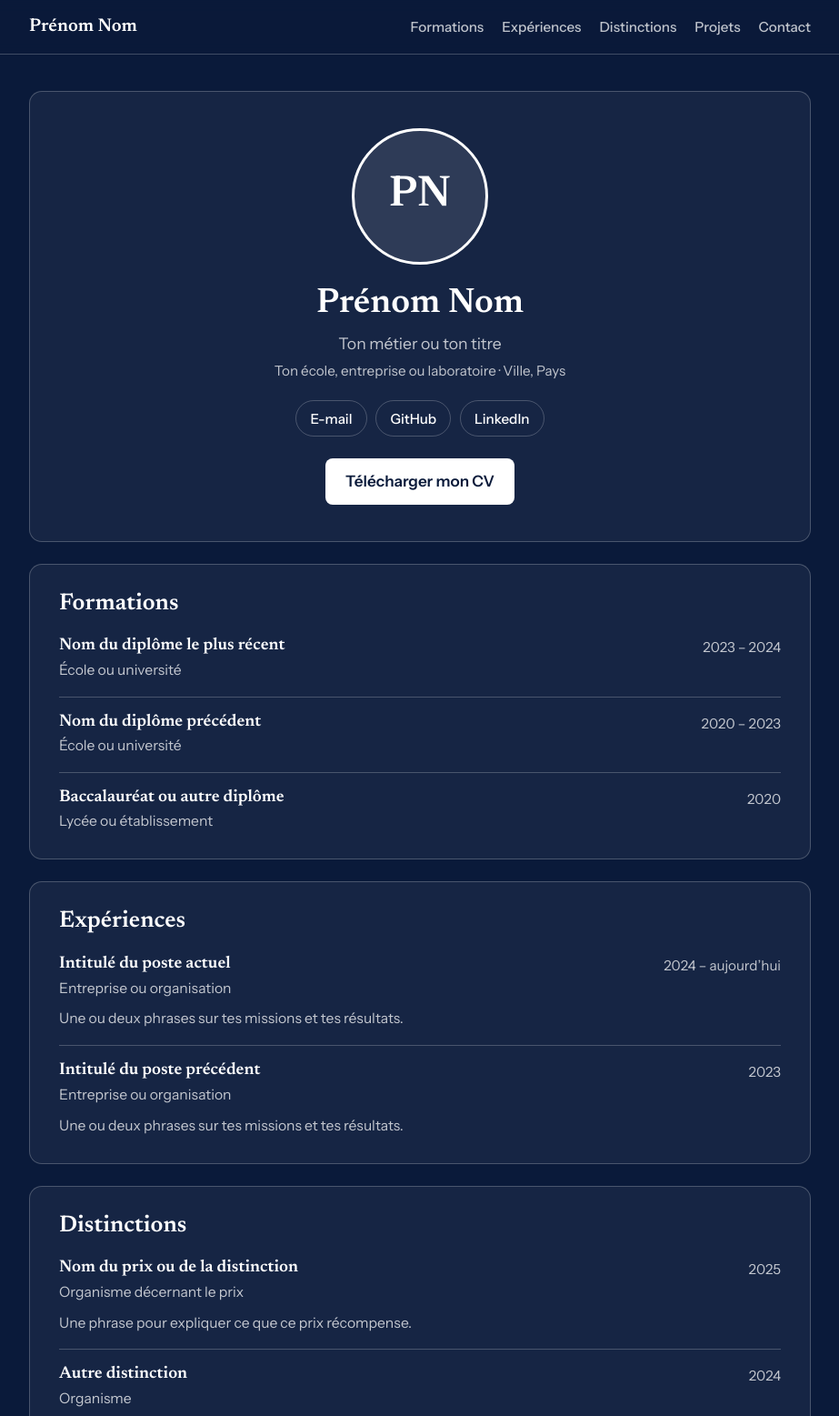
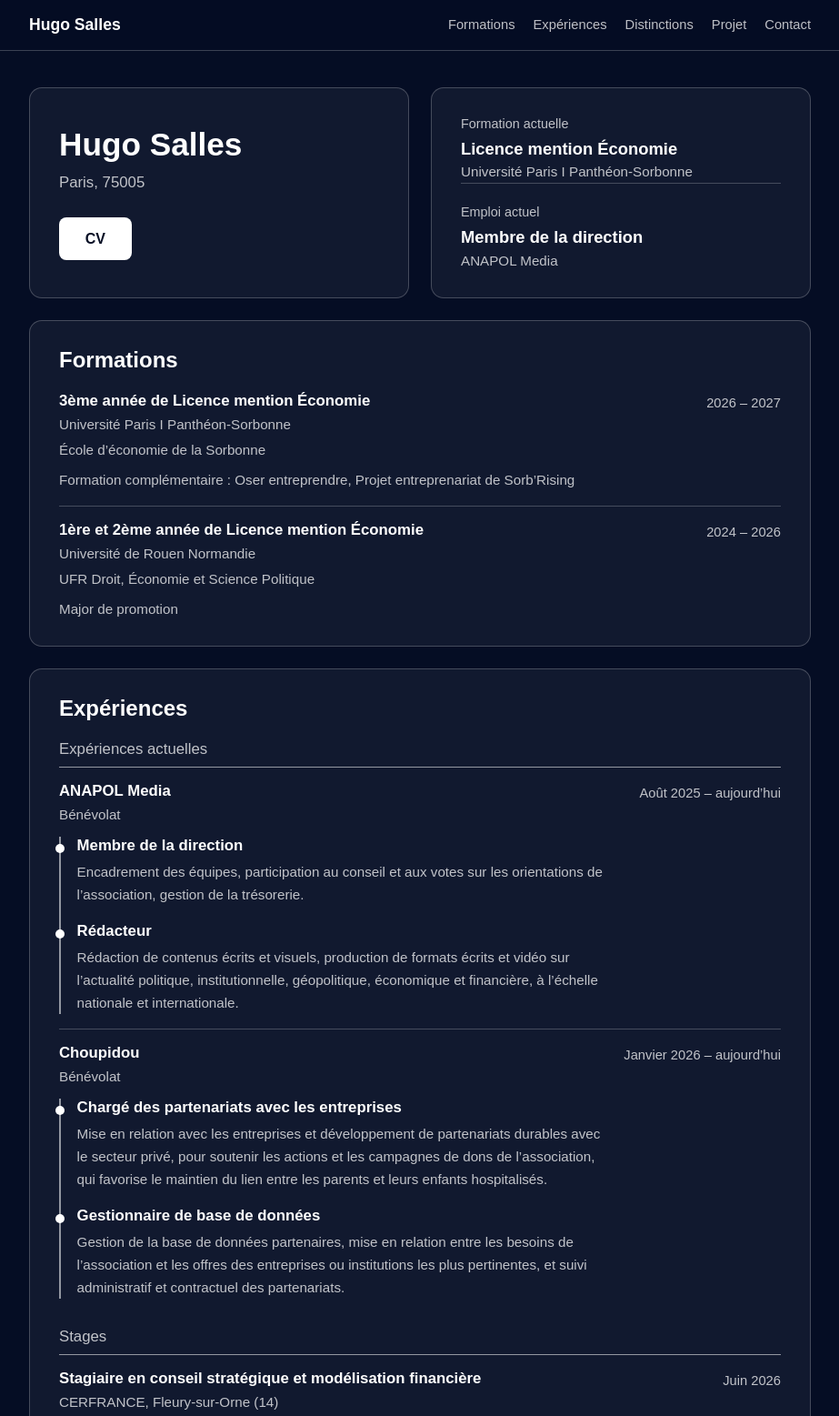
Before and after one commit to hugoadls/hugosalles.github.io, a plain HTML site: page index.html in a window 1280 px wide. Shown: the top 1557 px of the page at 91% size, without its empty margins (178-1101 px from the left). Drawn offline with Linux system fonts and the light colour scheme; a web font is replaced by a local one.

Commit message:
Update portfolio details for Hugo Salles

```diff
--- a/index.html
+++ b/index.html
@@ -3,98 +3,128 @@
 <head>
   <meta charset="utf-8">
   <meta name="viewport" content="width=device-width, initial-scale=1">
-  <title>Prénom Nom – Portfolio</title>
-  <meta name="description" content="Portfolio de Prénom Nom : formations, expériences, distinctions, projets et contact.">
-  <meta property="og:title" content="Prénom Nom – Portfolio">
+  <title>Hugo Salles – Portfolio</title>
+  <meta name="description" content="Portfolio de Hugo Salles : formations, expériences, distinctions, projets et contact.">
+  <meta property="og:title" content="Hugo Salles – Portfolio">
   <meta property="og:type" content="website">
 
-  <link rel="preconnect" href="https://fonts.googleapis.com">
-  <link rel="preconnect" href="https://fonts.gstatic.com" crossorigin>
-  <link href="https://fonts.googleapis.com/css2?family=Newsreader:opsz,wght@6..72,500;6..72,600&family=Instrument+Sans:wght@400;500;600&display=swap" rel="stylesheet">
+  <style>
+    /* ===== POLICE MARIANNE (police de l'État français, via le Système de Design de l'État) ===== */
+    @font-face {
+      font-family: "Marianne";
+      src: url("https://cdn.jsdelivr.net/npm/@gouvfr/dsfr@1.12.1/dist/fonts/Marianne-Regular.woff2") format("woff2");
+      font-weight: 400; font-style: normal; font-display: swap;
+    }
+    @font-face {
+      font-family: "Marianne";
+      src: url("https://cdn.jsdelivr.net/npm/@gouvfr/dsfr@1.12.1/dist/fonts/Marianne-Medium.woff2") format("woff2");
+      font-weight: 500; font-style: normal; font-display: swap;
+    }
+    @font-face {
+      font-family: "Marianne";
+      src: url("https://cdn.jsdelivr.net/npm/@gouvfr/dsfr@1.12.1/dist/fonts/Marianne-Bold.woff2") format("woff2");
+      font-weight: 700; font-style: normal; font-display: swap;
+    }
 
-  <style>
     /* ===== COULEURS ET POLICES : modifie ici ===== */
     :root {
-      --bg: #0a1a3a;                       /* fond bleu marine */
+      --bg: #050d24;                       /* fond bleu marine foncé */
       --block: rgba(255,255,255,.05);      /* fond des blocs */
       --line: rgba(255,255,255,.22);       /* bordures */
+      --line-strong: rgba(255,255,255,.55);/* trait vertical des postes */
       --text: #ffffff;                     /* texte */
       --muted: rgba(255,255,255,.74);      /* texte secondaire */
-      --serif: "Newsreader", Georgia, "Times New Roman", serif;
-      --sans: "Instrument Sans", system-ui, -apple-system, "Segoe UI", sans-serif;
+      --font: "Marianne", Arial, Helvetica, sans-serif;
     }
 
     * { box-sizing: border-box; }
     html { scroll-behavior: smooth; scroll-padding-top: 5rem; }
     body {
       margin: 0; background: var(--bg); color: var(--text);
-      font-family: var(--sans); font-size: 1.0625rem; line-height: 1.65;
+      font-family: var(--font); font-size: 1rem; line-height: 1.65;
       -webkit-font-smoothing: antialiased;
     }
     a { color: var(--text); text-underline-offset: 3px; }
     a:hover { text-decoration-thickness: 2px; }
     :focus-visible { outline: 3px solid #fff; outline-offset: 3px; border-radius: 4px; }
-    h1, h2, h3 { font-family: var(--serif); font-weight: 600; line-height: 1.2; margin: 0; }
+    h1, h2, h3 { font-family: var(--font); font-weight: 700; line-height: 1.25; margin: 0; }
     p { margin: 0 0 1rem; }
     ul { margin: 0; padding: 0; list-style: none; }
 
     /* ===== Navigation ===== */
     .topbar {
       position: sticky; top: 0; z-index: 10;
-      background: rgba(10,26,58,.9); backdrop-filter: blur(8px);
+      background: rgba(5,13,36,.9); backdrop-filter: blur(8px);
       border-bottom: 1px solid var(--line);
     }
     .topbar-inner {
       max-width: 900px; margin: 0 auto; padding: .8rem 1.25rem;
       display: flex; align-items: center; justify-content: space-between; gap: 1rem; flex-wrap: wrap;
     }
-    .brand { font-family: var(--serif); font-size: 1.25rem; font-weight: 600; text-decoration: none; }
+    .brand { font-size: 1.1rem; font-weight: 700; text-decoration: none; }
     .nav { display: flex; gap: 1.25rem; flex-wrap: wrap; }
-    .nav a { color: var(--muted); text-decoration: none; font-size: .95rem; font-weight: 500; }
+    .nav a { color: var(--muted); text-decoration: none; font-size: .92rem; font-weight: 500; }
     .nav a:hover { color: var(--text); }
 
     /* ===== Mise en page ===== */
     .page { max-width: 900px; margin: 0 auto; padding: 2.5rem 1.25rem 3rem; display: grid; gap: 1.5rem; }
     .block { background: var(--block); border: 1px solid var(--line); border-radius: 14px; padding: 1.75rem 2rem; }
-    .block > h2 { font-size: 1.6rem; margin-bottom: 1.25rem; }
+    .block > h2 { font-size: 1.5rem; margin-bottom: 1.25rem; }
 
-    /* ===== Profil ===== */
-    .profile { text-align: center; padding: 2.5rem 2rem; }
-    .avatar {
-      width: 150px; height: 150px; border-radius: 50%; object-fit: cover; margin: 0 auto 1.25rem;
-      display: grid; place-items: center; border: 3px solid #fff;
-      font-family: var(--serif); font-size: 3rem; font-weight: 600; background: rgba(255,255,255,.1);
-    }
-    .profile h1 { font-size: 2.4rem; }
-    .role { color: var(--muted); margin: .4rem 0 .2rem; font-size: 1.1rem; }
-    .place { color: var(--muted); font-size: .95rem; margin-bottom: 1.25rem; }
-    .links { display: flex; flex-wrap: wrap; gap: .6rem; justify-content: center; }
-    .chip {
-      padding: .4rem .95rem; border: 1px solid var(--line); border-radius: 999px;
-      text-decoration: none; font-size: .95rem; font-weight: 500;
-    }
-    .chip:hover { background: #fff; color: var(--bg); }
+    /* ===== Deux cases du haut ===== */
+    .top { display: grid; grid-template-columns: 1fr 1fr; gap: 1.5rem; }
+    .id-card { display: flex; flex-direction: column; justify-content: center; align-items: flex-start; }
+    .id-card h1 { font-size: 2.2rem; }
+    .city { color: var(--muted); margin: .4rem 0 0; font-size: 1.05rem; }
     .btn {
-      display: inline-block; margin-top: 1.5rem; padding: .7rem 1.4rem; border-radius: 8px;
-      background: #fff; color: var(--bg); font-weight: 600; text-decoration: none;
+      display: inline-block; margin-top: 1.5rem; padding: .65rem 1.8rem; border-radius: 8px;
+      background: #fff; color: var(--bg); font-weight: 700; text-decoration: none;
     }
     .btn:hover { background: rgba(255,255,255,.85); }
 
-    /* ===== Listes (formations, expériences, distinctions) ===== */
+    .now-card { display: grid; gap: 1.25rem; align-content: center; }
+    .now-label { color: var(--muted); font-size: .9rem; margin: 0 0 .2rem; }
+    .now-card h2 { font-size: 1.15rem; }
+    .now-card .sub { color: var(--muted); margin: .1rem 0 0; font-size: .95rem; }
+    .now-card li + li { border-top: 1px solid var(--line); padding-top: 1.25rem; }
+
+    /* ===== Listes (formations, expériences, distinctions, projets) ===== */
     .entry { display: flex; justify-content: space-between; gap: 1.5rem; padding: 1rem 0; border-top: 1px solid var(--line); }
     .entry:first-of-type { border-top: 0; padding-top: 0; }
     .entry:last-child { padding-bottom: 0; }
-    .entry h3 { font-size: 1.15rem; }
-    .entry .sub { color: var(--muted); margin: .15rem 0 0; font-size: .98rem; }
-    .entry .desc { color: var(--muted); margin: .5rem 0 0; font-size: .98rem; }
-    .years { color: var(--muted); font-size: .95rem; text-align: right; white-space: nowrap; }
-    .entry a.more { display: inline-block; margin-top: .4rem; font-size: .95rem; font-weight: 500; }
+    .entry h3 { font-size: 1.05rem; }
+    .entry .sub { color: var(--muted); margin: .15rem 0 0; font-size: .95rem; }
+    .entry .desc { color: var(--muted); margin: .5rem 0 0; font-size: .95rem; }
+    .years { color: var(--muted); font-size: .92rem; text-align: right; white-space: nowrap; }
+    .entry a.more { display: inline-block; margin-top: .4rem; font-size: .92rem; font-weight: 500; }
 
-    @media (max-width: 600px) {
+    /* Sous-titres à l'intérieur d'un bloc (Expériences actuelles / Stages) */
+    .group-title { font-size: 1.05rem; color: var(--muted); font-weight: 500; margin: 0 0 1rem; padding-bottom: .5rem; border-bottom: 1px solid var(--line-strong); }
+    .group + .group { margin-top: 2rem; }
+
+    /* Plusieurs postes dans la même organisation : trait vertical entre les deux */
+    .roles { margin-top: .75rem; border-left: 2px solid var(--line-strong); padding-left: 1.1rem; }
+    .roles > li { position: relative; }
+    .roles > li + li { margin-top: 1.1rem; }
+    .roles > li::before {
+      content: ""; position: absolute; left: calc(-1.1rem - 6px); top: .5rem;
+      width: 10px; height: 10px; border-radius: 50%; background: #fff;
+    }
+    .roles .desc { margin-top: .3rem; }
+
+    .links { display: flex; flex-wrap: wrap; gap: .6rem; }
+    .chip {
+      padding: .4rem .95rem; border: 1px solid var(--line); border-radius: 999px;
+      text-decoration: none; font-size: .92rem; font-weight: 500;
+    }
+    .chip:hover { background: #fff; color: var(--bg); }
+
+    @media (max-width: 700px) {
+      .top { grid-template-columns: 1fr; }
       .block { padding: 1.4rem 1.25rem; }
       .entry { flex-direction: column; gap: .25rem; }
       .years { text-align: left; }
-      .profile h1 { font-size: 2rem; }
+      .id-card h1 { font-size: 1.9rem; }
       .brand { display: none; }
     }
     @media (prefers-reduced-motion: reduce) { html { scroll-behavior: auto; } }
@@ -107,12 +137,12 @@
   <!-- ===== NAVIGATION ===== -->
   <header class="topbar">
     <div class="topbar-inner">
-      <a class="brand" href="#">Prénom Nom</a>
+      <a class="brand" href="#">Hugo Salles</a>
       <nav class="nav" aria-label="Navigation principale">
         <a href="#formations">Formations</a>
         <a href="#experiences">Expériences</a>
         <a href="#distinctions">Distinctions</a>
-        <a href="#projets">Projets</a>
+        <a href="#projets">Projet</a>
         <a href="#contact">Contact</a>
       </nav>
     </div>
@@ -120,22 +150,32 @@
 
   <main class="page">
 
-    <!-- ===== PROFIL ===== -->
-    <section class="block profile">
-      <!-- Pour ta photo : remplace le <div> par
-           <img class="avatar" src="photo.jpg" alt="Portrait de Prénom Nom"> -->
-      <div class="avatar" aria-hidden="true">PN</div>
-      <h1>Prénom Nom</h1>
-      <p class="role">Ton métier ou ton titre</p>
-      <p class="place">Ton école, entreprise ou laboratoire · Ville, Pays</p>
-      <div class="links">
-        <a class="chip" href="mailto:ton.email@exemple.fr">E-mail</a>
-        <a class="chip" href="https://github.com/ton-pseudo" target="_blank" rel="noopener">GitHub</a>
-        <a class="chip" href="https://www.linkedin.com/in/ton-profil" target="_blank" rel="noopener">LinkedIn</a>
+    <!-- ===== DEUX CASES DU HAUT ===== -->
+    <div class="top">
+      <!-- Case de gauche : identité -->
+      <section class="block id-card">
+        <h1>Hugo Salles</h1>
+        <p class="city">Paris, 75005</p>
+        <!-- Le CV (cv.pdf) doit rester à côté de ce fichier -->
+        <a class="btn" href="cv.pdf" download>CV</a>
+      </section>
+
+      <!-- Case de droite : situation actuelle -->
+      <section class="block now-card">
+        <ul>
+          <li>
+            <p class="now-label">Formation actuelle</p>
+            <h2>Licence mention Économie</h2>
+            <p class="sub">Université Paris I Panthéon-Sorbonne</p>
+          </li>
+          <li>
+            <p class="now-label">Emploi actuel</p>
+            <h2>Membre de la direction</h2>
+            <p class="sub">ANAPOL Media</p>
+          </li>
+        </ul>
+      </section>
     </div>
-      <!-- Place ton CV (PDF) à côté de ce fichier sous le nom cv.pdf -->
-      <a class="btn" href="cv.pdf" download>Télécharger mon CV</a>
-    </section>
 
     <!-- ===== FORMATIONS ===== -->
     <section class="block" id="formations">
@@ -143,24 +183,21 @@
       <ul>
         <li class="entry">
           <div>
-            <h3>Nom du diplôme le plus récent</h3>
-            <p class="sub">École ou université</p>
+            <h3>3ème année de Licence mention Économie</h3>
+            <p class="sub">Université Paris I Panthéon-Sorbonne</p>
+            <p class="sub">École d’économie de la Sorbonne</p>
+            <p class="desc">Formation complémentaire : Oser entreprendre, Projet entreprenariat de Sorb’Rising</p>
           </div>
-          <div class="years">2023 – 2024</div>
+          <div class="years">2026 – 2027</div>
         </li>
         <li class="entry">
           <div>
-            <h3>Nom du diplôme précédent</h3>
-            <p class="sub">École ou université</p>
+            <h3>1ère et 2ème année de Licence mention Économie</h3>
+            <p class="sub">Université de Rouen Normandie</p>
+            <p class="sub">UFR Droit, Économie et Science Politique</p>
+            <p class="desc">Major de promotion</p>
           </div>
-          <div class="years">2020 – 2023</div>
-        </li>
-        <li class="entry">
-          <div>
-            <h3>Baccalauréat ou autre diplôme</h3>
-            <p class="sub">Lycée ou établissement</p>
-          </div>
-          <div class="years">2020</div>
+          <div class="years">2024 – 2026</div>
         </li>
       </ul>
     </section>
@@ -168,24 +205,73 @@
     <!-- ===== EXPÉRIENCES ===== -->
     <section class="block" id="experiences">
       <h2>Expériences</h2>
+
+      <!-- Expériences actuelles -->
+      <div class="group">
+        <h3 class="group-title">Expériences actuelles</h3>
+        <ul>
+          <!-- Anapol Media : deux postes dans le même bloc, reliés par un trait vertical -->
+          <li class="entry">
+            <div>
+              <h3>ANAPOL Media</h3>
+              <p class="sub">Bénévolat</p>
+              <ul class="roles">
+                <li>
+                  <h3>Membre de la direction</h3>
+                  <p class="desc">Encadrement des équipes, participation au conseil et aux votes sur les orientations de l’association, gestion de la trésorerie.</p>
+                </li>
+                <li>
+                  <h3>Rédacteur</h3>
+                  <p class="desc">Rédaction de contenus écrits et visuels, production de formats écrits et vidéo sur l’actualité politique, institutionnelle, géopolitique, économique et financière, à l’échelle nationale et internationale.</p>
+                </li>
+              </ul>
+            </div>
+            <div class="years">Août 2025 – aujourd’hui</div>
+          </li>
+
+          <li class="entry">
+            <div>
+              <h3>Choupidou</h3>
+              <p class="sub">Bénévolat</p>
+              <ul class="roles">
+                <li>
+                  <h3>Chargé des partenariats avec les entreprises</h3>
+                  <p class="desc">Mise en relation avec les entreprises et développement de partenariats durables avec le secteur privé, pour soutenir les actions et les campagnes de dons de l’association, qui favorise le maintien du lien entre les parents et leurs enfants hospitalisés.</p>
+                </li>
+                <li>
+                  <h3>Gestionnaire de base de données</h3>
+                  <p class="desc">Gestion de la base de données partenaires, mise en relation entre les besoins de l’association et les offres des entreprises ou institutions les plus pertinentes, et suivi administratif et contractuel des partenariats.</p>
+                </li>
+              </ul>
+            </div>
+            <div class="years">Janvier 2026 – aujourd’hui</div>
+          </li>
+        </ul>
+      </div>
+
+      <!-- Stages -->
+      <div class="group">
+        <h3 class="group-title">Stages</h3>
         <ul>
           <li class="entry">
             <div>
-            <h3>Intitulé du poste actuel</h3>
-            <p class="sub">Entreprise ou organisation</p>
-            <p class="desc">Une ou deux phrases sur tes missions et tes résultats.</p>
+              <h3>Stagiaire en conseil stratégique et modélisation financière</h3>
+              <p class="sub">CERFRANCE, Fleury-sur-Orne (14)</p>
+              <p class="desc">Développement d’un outil d’aide à la décision stratégique pour la Direction Administrative et Financière, avec modélisation de scénarios financiers.</p>
+              <p class="desc" style="margin-top:.35rem">Élaboration de business plans pour la refonte du modèle économique 2025-2035, analyse des leviers de rentabilité (Excel et R) et présentation des conclusions devant le Conseil d’Administration.</p>
             </div>
-          <div class="years">2024 – aujourd’hui</div>
+            <div class="years">Juin 2026</div>
           </li>
           <li class="entry">
             <div>
-            <h3>Intitulé du poste précédent</h3>
-            <p class="sub">Entreprise ou organisation</p>
-            <p class="desc">Une ou deux phrases sur tes missions et tes résultats.</p>
+              <h3>Stagiaire chargé d’accompagnement pédagogique en mathématiques</h3>
+              <p class="sub">Éducation nationale, La Saussaye (27)</p>
+              <p class="desc">Soutien des élèves du collège André Maurois en mathématiques, en collaboration avec les enseignants, pour favoriser la compréhension des notions et la préparation au diplôme national du brevet.</p>
             </div>
-          <div class="years">2023</div>
+            <div class="years">Juin 2025</div>
           </li>
         </ul>
+      </div>
     </section>
 
     <!-- ===== DISTINCTIONS ===== -->
@@ -194,49 +280,33 @@
       <ul>
         <li class="entry">
           <div>
-            <h3>Nom du prix ou de la distinction</h3>
-            <p class="sub">Organisme décernant le prix</p>
-            <p class="desc">Une phrase pour expliquer ce que ce prix récompense.</p>
+            <h3>Finaliste du concours d’éloquence Oratio (29e édition)</h3>
+            <p class="sub">Université de Rouen Normandie</p>
           </div>
           <div class="years">2025</div>
         </li>
         <li class="entry">
           <div>
-            <h3>Autre distinction</h3>
-            <p class="sub">Organisme</p>
+            <h3>Lauréat du tournoi d’éloquence « Les Ténors du Barreau »</h3>
+            <p class="sub">Festival littéraire Les Géos du Noir</p>
           </div>
-          <div class="years">2024</div>
+          <div class="years">2025</div>
         </li>
       </ul>
     </section>
 
     <!-- ===== PROJETS ===== -->
     <section class="block" id="projets">
-      <h2>Projets</h2>
+      <h2>Projet</h2>
       <ul>
         <li class="entry">
           <div>
-            <h3>Nom du projet 1</h3>
-            <p class="desc">Quel problème il résout, avec quelles technologies, et quel résultat tu as obtenu.</p>
-            <a class="more" href="https://github.com/ton-pseudo/projet-1" target="_blank" rel="noopener">Voir le code</a>
+            <h3>Analyse comparative de 5 ETF avec VBA</h3>
+            <p class="sub">Excel / VBA · Finance de marché</p>
+            <p class="desc">Programme Excel (VBA) qui compare automatiquement cinq ETF (CAC 40, S&amp;P 500, MSCI World, MSCI Asie Émergente, Euro Stoxx 50) entre 2019 et 2026 : performance, niveau de risque et corrélation. Un tableau récapitulatif permet de voir quel ETF offre le meilleur compromis entre rendement et risque.</p>
+            <a class="more" href="VBA-ProjetFinance.xlsm" download>Télécharger le fichier Excel</a>
           </div>
           <div class="years">2026</div>
-        </li>
-        <li class="entry">
-          <div>
-            <h3>Nom du projet 2</h3>
-            <p class="desc">Quel problème il résout, avec quelles technologies, et quel résultat tu as obtenu.</p>
-            <a class="more" href="https://github.com/ton-pseudo/projet-2" target="_blank" rel="noopener">Voir le code</a>
-          </div>
-          <div class="years">2025</div>
-        </li>
-        <li class="entry">
-          <div>
-            <h3>Nom du projet 3</h3>
-            <p class="desc">Quel problème il résout, avec quelles technologies, et quel résultat tu as obtenu.</p>
-            <a class="more" href="https://github.com/ton-pseudo/projet-3" target="_blank" rel="noopener">Voir le code</a>
-          </div>
-          <div class="years">2024</div>
         </li>
       </ul>
     </section>
@@ -244,16 +314,15 @@
     <!-- ===== CONTACT ===== -->
     <section class="block" id="contact">
       <h2>Contact</h2>
-      <p>Une question ou une proposition de collaboration ? Écris-moi à <a href="mailto:ton.email@exemple.fr">ton.email@exemple.fr</a>.</p>
-      <div class="links" style="justify-content:flex-start">
-        <a class="chip" href="https://github.com/ton-pseudo" target="_blank" rel="noopener">GitHub</a>
-        <a class="chip" href="https://www.linkedin.com/in/ton-profil" target="_blank" rel="noopener">LinkedIn</a>
+      <p>Mail : <a href="mailto:hugosalles.adl@gmail.com">hugosalles.adl@gmail.com</a></p>
+      <div class="links">
+        <a class="chip" href="https://www.linkedin.com/in/hugo-salles-01a5b730b/" target="_blank" rel="noopener">LinkedIn</a>
       </div>
     </section>
 
   </main>
 
-  <footer>© <span id="year">2026</span> Prénom Nom</footer>
+  <footer>© <span id="year">2026</span> Hugo Salles</footer>
 
   <script>
     document.getElementById("year").textContent = new Date().getFullYear();
```
Lines whose indentation alone changed are shown as unchanged.
